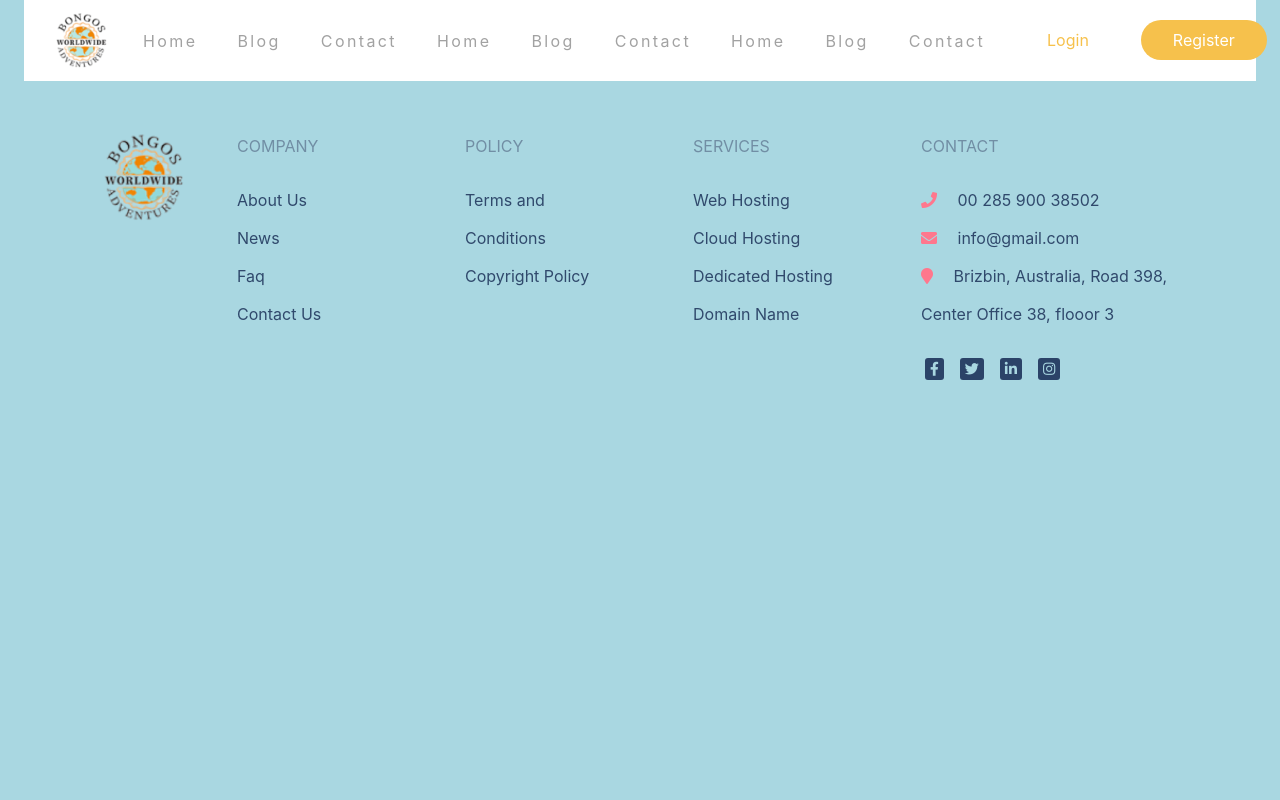
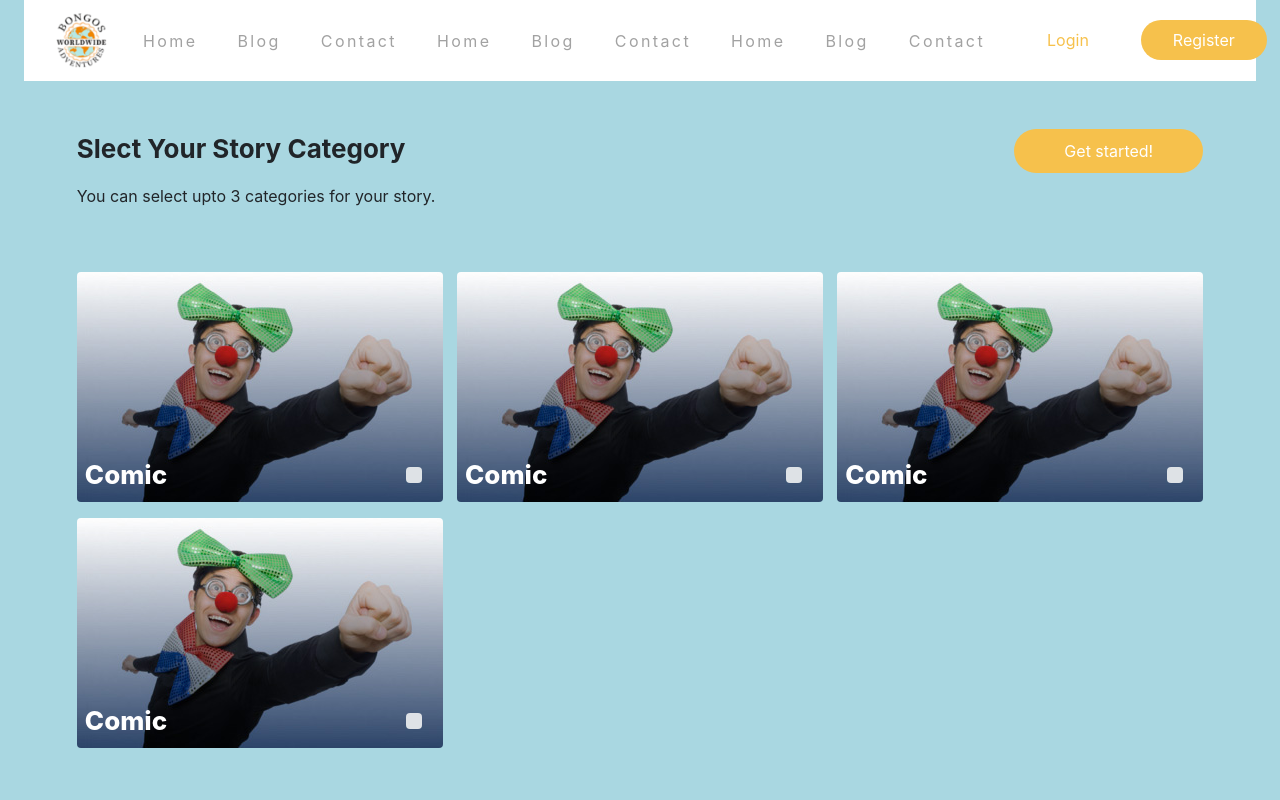
Before and after one commit to tirumalasrija/writers_club, an Angular app: page /select-your-story in a window 1280 px wide. Before the commit this address led to /. Shown: the top 800 px of the page. Built offline with nearby package versions, Linux system fonts and the light colour scheme.

Commit message:
Slect Your Story Category Page

```diff
--- a/src/app/app-routing.module.ts
+++ b/src/app/app-routing.module.ts
@@ -6,6 +6,7 @@ import { HomeComponent } from './home/home.component';
 import { StoryComponent } from './story/story.component';
 import { ShareStoryComponent } from './share-story/share-story.component';
 import { StoryFeedSummaryComponent } from './story-feed-summary/story-feed-summary.component';
+import { SelectYourStoryComponent } from './select-your-story/select-your-story.component';
 
 const routes: Routes = [
 
@@ -29,6 +30,11 @@ const routes: Routes = [
 
 },
 
+{
+  path: 'select-your-story', component: SelectYourStoryComponent,
+
+},
+
   {
     path: 'login', component: LoginComponent,
 
--- a/src/app/app.module.ts
+++ b/src/app/app.module.ts
@@ -15,6 +15,7 @@ import { FooterComponent } from './footer/footer.component';
 import { StoryComponent } from './story/story.component';
 import { ShareStoryComponent } from './share-story/share-story.component';
 import { StoryFeedSummaryComponent } from './story-feed-summary/story-feed-summary.component';
+import { SelectYourStoryComponent } from './select-your-story/select-your-story.component';
 
 @NgModule({
   declarations: [
@@ -26,7 +27,8 @@ import { StoryFeedSummaryComponent } from './story-feed-summary/story-feed-summa
     FooterComponent,
     StoryComponent,
     ShareStoryComponent,
-    StoryFeedSummaryComponent  ],
+    StoryFeedSummaryComponent,
+    SelectYourStoryComponent  ],
   imports: [
     BrowserModule,
     AppRoutingModule
--- /dev/null
+++ b/src/app/select-your-story/select-your-story.component.css
@@ -0,0 +1,42 @@
+.share_story_container {
+    width: 88%;
+}
+ .share_story {
+      font-size: 26px;
+}
+
+
+.Slect_bg_container {
+   bottom: 0px;
+}
+
+.Slect_bg_container .comic {
+    font-size: 26px;
+    font-weight: 800;
+    color: #fff;
+}
+
+.custom-checkbox .custom-control-input:checked~.custom-control-label::before {
+    background-color: #2b4368;
+  }
+
+  .custom-control-input:checked~.custom-control-label::before {
+    color: #fff;
+    background-color: #2b4368;
+  }
+
+  .continue {
+    color: #fff;
+    background-color: #F6C14C;
+    border-radius: 40px;
+    text-decoration: none;
+    border: 0px;
+    outline: 0px;
+    padding: 0px 50px;
+    height: 44px;
+  }
+  .continue:hover {
+    color: #F6C14C;
+    background-color: #fff;
+
+  }
--- /dev/null
+++ b/src/app/select-your-story/select-your-story.component.html
@@ -0,0 +1,84 @@
+<div class="my-custom-class">
+        <div class="container-fluid share_story_container">
+            <div class="row">
+                <div class="d-flex justify-content-between mb-5 mt-5 col-lg-12 p-0">
+                    <div>
+                        <div class="share_story">
+                            <b class="story_feed">Slect Your Story Category</b>
+                        </div>
+                        <p class="mt-3">You can select upto 3 categories for your story.</p>
+                    </div>
+                    <button type="button" class="btn btn-secondary continue">Get started!</button>
+                </div>
+
+                <div class="d-flex flex-wrap justify-content-between">
+                    <div class="mb-3 position-relative">
+                        <img src="assets/select_story_bg.jpg" class="img-fluid rounded"/>
+                        <div class="position-absolute d-flex justify-content-between p-2 w-100 Slect_bg_container">
+                            <div class=" d-flex justify-content-between align-items-center w-100">
+                                <div class="comic">Comic</div>
+                                <div>
+                                        <div class="custom-control custom-checkbox">
+                                                <input type="checkbox" class="custom-control-input" id="customCheck" name="example1">
+                                                <label class="custom-control-label" for="customCheck">&nbsp;</label>
+                                        </div>
+                                </div>
+                            </div>
+                        </div>
+                    </div>
+
+
+                    <div class="mb-3 position-relative">
+                            <img src="assets/select_story_bg.jpg" class="img-fluid rounded"/>
+                            <div class="position-absolute d-flex justify-content-between p-2 w-100 Slect_bg_container">
+                                <div class=" d-flex justify-content-between align-items-center w-100">
+                                    <div class="comic">Comic</div>
+                                    <div>
+                                            <div class="custom-control custom-checkbox">
+                                                    <input type="checkbox" class="custom-control-input" id="customCheck" name="example1">
+                                                    <label class="custom-control-label" for="customCheck">&nbsp;</label>
+                                            </div>
+                                    </div>
+                                </div>
+                            </div>
+                        </div>
+
+                        <div class="mb-3 position-relative">
+                                <img src="assets/select_story_bg.jpg" class="img-fluid rounded"/>
+                                <div class="position-absolute d-flex justify-content-between p-2 w-100 Slect_bg_container">
+                                    <div class=" d-flex justify-content-between align-items-center w-100">
+                                        <div class="comic">Comic</div>
+                                        <div>
+                                                <div class="custom-control custom-checkbox">
+                                                        <input type="checkbox" class="custom-control-input" id="customCheck" name="example1">
+                                                        <label class="custom-control-label" for="customCheck">&nbsp;</label>
+                                                </div>
+                                        </div>
+                                    </div>
+                                </div>
+                            </div>
+
+                            <div class="mb-3 position-relative">
+                                    <img src="assets/select_story_bg.jpg" class="img-fluid rounded"/>
+                                    <div class="position-absolute d-flex justify-content-between p-2 w-100 Slect_bg_container">
+                                        <div class=" d-flex justify-content-between align-items-center w-100">
+                                            <div class="comic">Comic</div>
+                                            <div>
+                                                    <div class="custom-control custom-checkbox">
+                                                            <input type="checkbox" class="custom-control-input" id="customCheck" name="example1">
+                                                            <label class="custom-control-label" for="customCheck">&nbsp;</label>
+                                                    </div>
+                                            </div>
+                                        </div>
+                                    </div>
+                                </div>
+
+
+
+                </div>
+
+
+
+            </div>
+        </div>
+    </div>
--- /dev/null
+++ b/src/app/select-your-story/select-your-story.component.ts
@@ -0,0 +1,15 @@
+import { Component, OnInit } from '@angular/core';
+
+@Component({
+  selector: 'app-select-your-story',
+  templateUrl: './select-your-story.component.html',
+  styleUrls: ['./select-your-story.component.css']
+})
+export class SelectYourStoryComponent implements OnInit {
+
+  constructor() { }
+
+  ngOnInit() {
+  }
+
+}
```
Also changed, not shown: src/app/share-story/share-story.component.css (line endings or trailing spaces), src/assets/select_story_bg.jpg (added), 1 other file (tests, documents, lock files or other folders).
